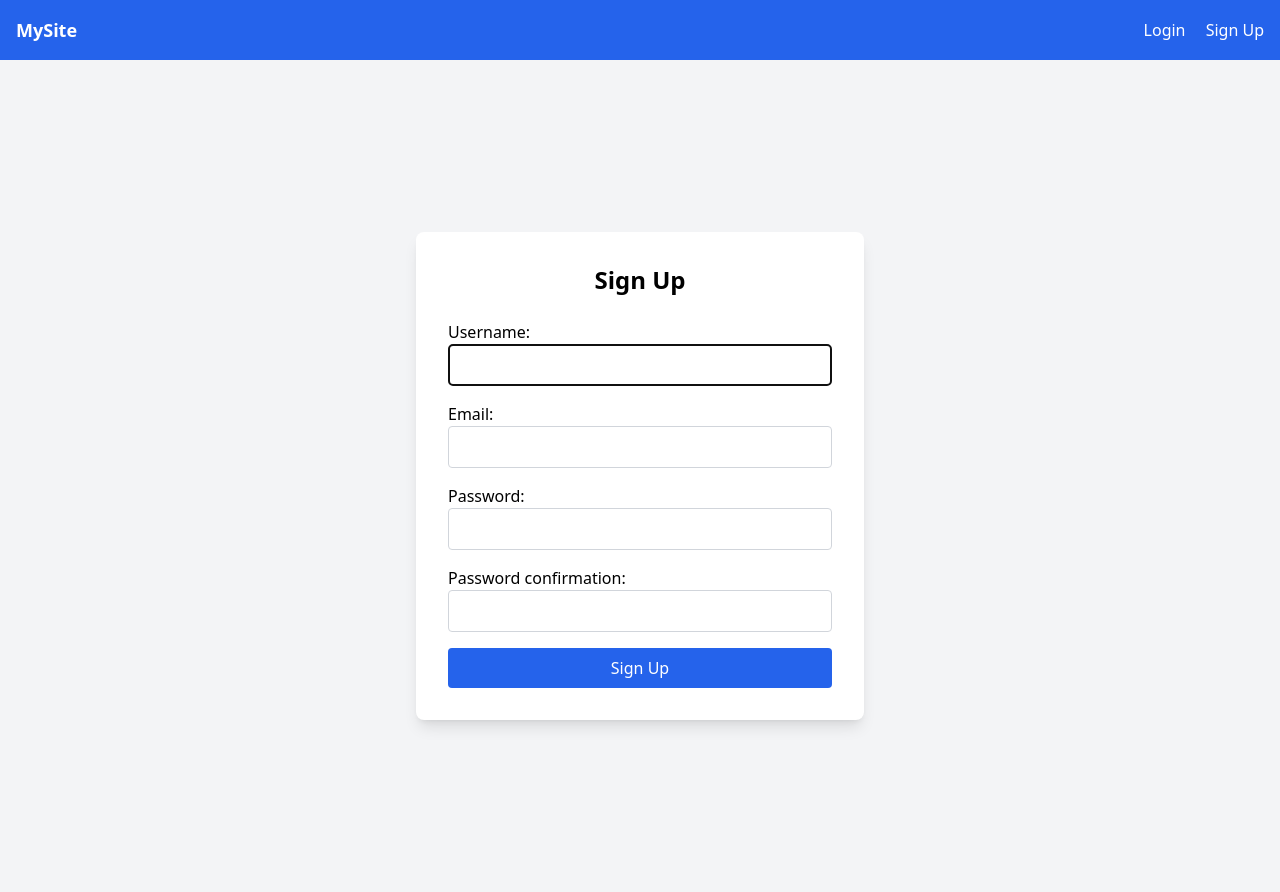
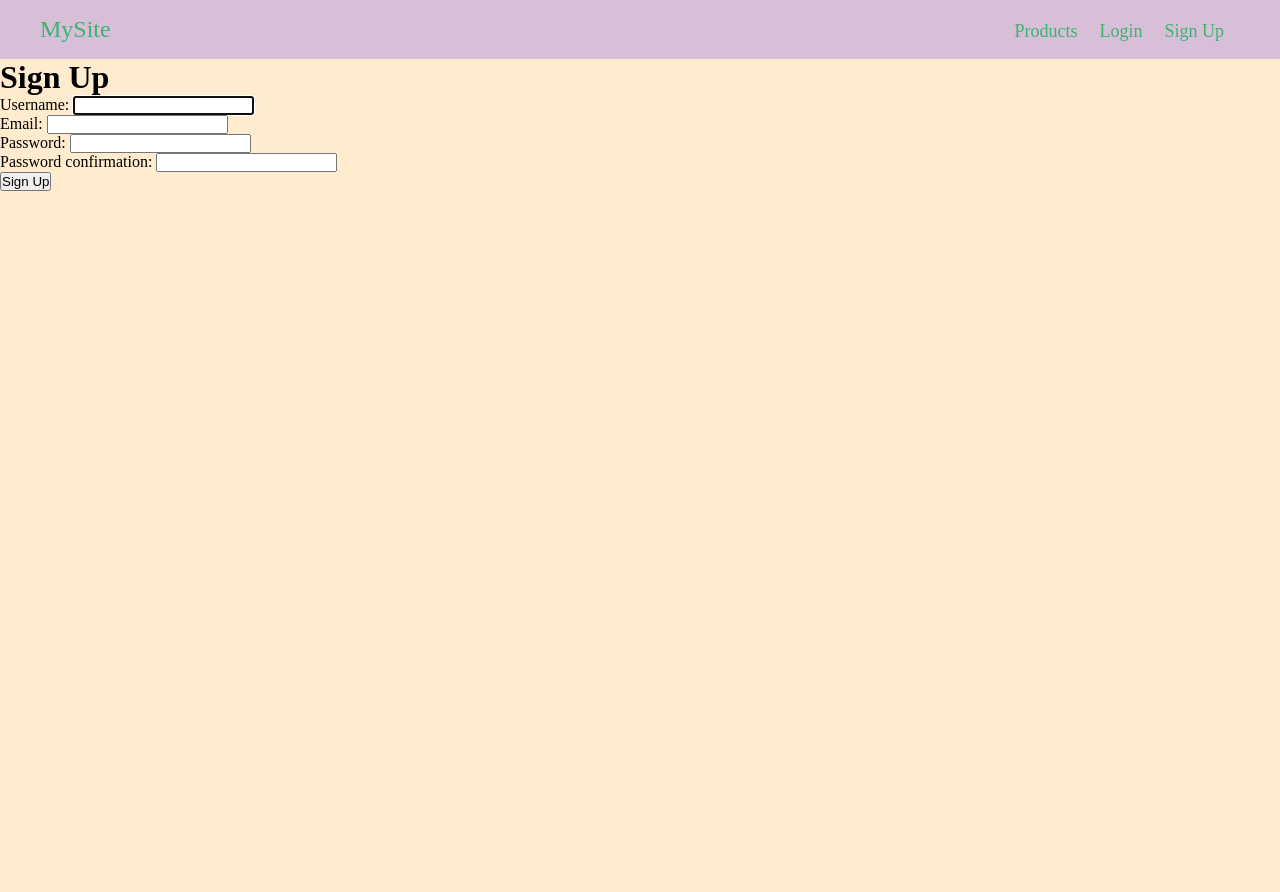
Before and after one commit to shashwot123/Ecommerce, a Django app: page /accounts/signup/ in a window 1280 px wide. After the commit the page ends 191 px from the top, so only its background shows below. Run offline with Django 5.2, Linux system fonts and the light colour scheme; some libraries are stand-ins or nearby versions.

Commit message:
Add login functionality.

```diff
--- a/accounts/templates/base.html
+++ /dev/null
@@ -1,23 +0,0 @@
-<!DOCTYPE html>
-<html>
-    <head>
-        <title>
-            {% block title %}My Ecommerce Site{% endblock %}
-        </title>
-        <script src="https://cdn.tailwindcss.com"></script>
-    </head>
-    <body class="bg-gray-100 min-h-screen flex flex-col">
-        <header class="bg-blue-600 text-white p-4">
-            <div class="container mx-auto flex justify-between items-center">
-                <a href="{% url 'home' %}" class="font-bold text-lg">MySite</a>
-                <nav>
-                    <a href="#" class="mr-4 hover:underline">Login</a>
-                    <a href="{% url 'signup' %}" class="hover:underline">Sign Up</a>
-                </nav>
-            </div>
-        </header>
-        <main class="flex-grow container mx-auto p-4">
-            {% block content %}{% endblock %}
-        </main>
-    </body>
-</html>
--- a/accounts/templates/registration/signup.html
+++ b/accounts/templates/registration/signup.html
@@ -3,17 +3,17 @@
 {% block title %}Sign Up | My Ecommerce Site{% endblock %}
 
 {% block content %}
-<div class="min-h-screen flex items-center justify-center bg-gray-100">
-    <div class="bg-white p-8 rounded-lg shadow-lg w-full max-w-md">
-        <h1 class="text-2xl font-bold mb-6 text-center">Sign Up</h1>
-        <form method="POST" class="space-y-4">
+<div>
+    <div>
+        <h1>Sign Up</h1>
+        <form method="POST">
             {% csrf_token %}
 
             <div>
                 {{ form.username.label_tag }}
                 {{ form.username }}
                 {% if form.username.errors %}
-                    <p class="text-sm text-red-600 mt-1">{{ form.username.errors }}</p>
+                    <p>{{ form.username.errors }}</p>
                 {% endif %}
             </div>
 
@@ -21,7 +21,7 @@
                 {{ form.email.label_tag }}
                 {{ form.email }}
                 {% if form.email.errors %}
-                    <p class="text-sm text-red-600 mt-1">{{ form.email.errors }}</p>
+                    <p>{{ form.email.errors }}</p>
                 {% endif %}
             </div>
 
@@ -29,7 +29,7 @@
                 {{ form.password1.label_tag }}
                 {{ form.password1 }}
                 {% if form.password1.errors %}
-                    <p class="text-sm text-red-600 mt-1">{{ form.password1.errors }}</p>
+                    <p>{{ form.password1.errors }}</p>
                 {% endif %}
             </div>
 
@@ -37,11 +37,11 @@
                 {{ form.password2.label_tag }}
                 {{ form.password2 }}
                 {% if form.password2.errors %}
-                    <p class="text-sm text-red-600 mt-1">{{ form.password2.errors }}</p>
+                    <p>{{ form.password2.errors }}</p>
                 {% endif %}
             </div>
 
-            <button type="submit" class="w-full bg-blue-600 text-white py-2 rounded hover:bg-blue-700 transition">
+            <button type="submit">
                 Sign Up
             </button>
         </form>
--- a/accounts/urls.py
+++ b/accounts/urls.py
@@ -1,7 +1,11 @@
 from django.urls import path
 from accounts.views import SignupView
+from django.contrib.auth.views import LoginView, LogoutView
 
 urlpatterns = [
     #.as_view() converts class based view into a callable view
-    path("signup/", SignupView.as_view(), name="signup")
+    path("signup/", SignupView.as_view(), name="signup"),
+    #using django's LoginView
+    path("login/", LoginView.as_view(), name="login"),
+    path("logout/", LogoutView.as_view(next_page="login"), name="logout"),
 ]
--- /dev/null
+++ b/static/css/base.css
@@ -0,0 +1,51 @@
+* {
+    margin: 0;
+    padding: 0;
+    box-sizing: border-box;
+}
+
+body {
+    margin: 0;
+    padding: 0;
+    background-color: blanchedalmond;
+}
+
+/*Links Styles*/
+a {
+    text-decoration: none;
+    color: mediumseagreen;
+}
+
+a:hover {
+    text-decoration: none;
+    color: brown;
+}
+
+/*Header Styles*/
+header {
+    width: 100%;
+    background-color: thistle;
+    color: white;
+    padding: 1rem;
+    font-size: x-large;
+}
+
+.container {
+    display: flex;
+    justify-content: space-between;
+    max-width: 1200px;
+    margin: auto;
+}
+
+/*Navbar Styles*/
+.navbar {
+    margin-left: 1rem;
+    color: white;
+    text-decoration: none;
+}
+
+.navbar a {
+  text-decoration: none;
+  margin-right: 1rem;
+  font-size: large;
+}
--- /dev/null
+++ b/templates/base.html
@@ -0,0 +1,36 @@
+{% load static %}
+<!DOCTYPE html>
+<html>
+    <head>
+        <title>
+            {% block title %}My Ecommerce Site{% endblock %}
+        </title>
+        <link rel="stylesheet" href="{% static 'css/base.css' %}">
+    </head>
+    <body>
+        <header>
+            <div class="container">
+                <div class="logo">
+                    <a href="{% url 'home' %}">MySite</a>
+                </div>
+
+                <nav class="navbar">
+                    <a href="#">Products</a>
+                    {% if user.is_authenticated %}
+                        <a href="#">{{ user.username }}</a>
+                        <form action="{% url 'logout' %}" method="post" style="display:inline;">
+                            {% csrf_token %}
+                            <button type="submit">Logout</button>
+                        </form>
+                    {% else %}
+                        <a href="{% url 'login' %}">Login</a>
+                        <a href="{% url 'signup' %}">Sign Up</a>
+                    {% endif %}
+                </nav>
+            </div>
+        </header>
+        <main>
+            {% block content %}{% endblock %}
+        </main>
+    </body>
+</html>
```
Also changed, not shown: accounts/templates/registration/login.html (added, +28 -0 lines), ecommerce/settings.py (+7 -0 lines), templates/home.html (renamed from accounts/templates/home.html).
